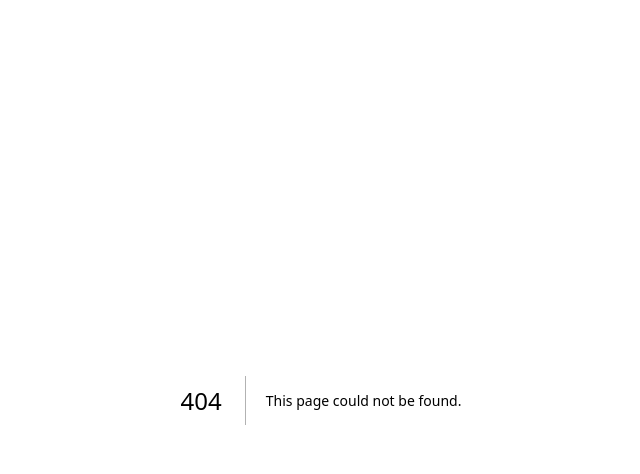
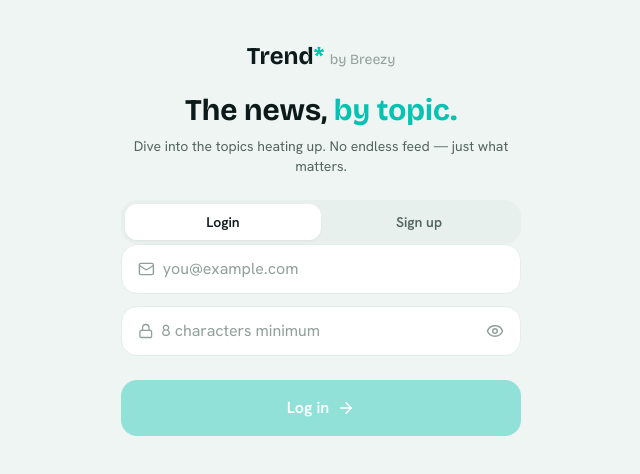
Before and after one commit to AntoninCesi/projet-api-groupe2, a Next.js app in the folder frontend/: page /login in a window 1280 px wide. Before the commit this address had no page. Shown: the top 474 px of the page, without its empty margins (319-959 px from the left). Built offline with nearby package versions, Linux system fonts and the light colour scheme.

Commit message:
feat(frontend): signing in and on pages, storing auth in cookies
 prevent page access if not logged

```diff
--- /dev/null
+++ b/frontend/src/app/login/page.js
@@ -0,0 +1,130 @@
+'use client';
+
+import { useState } from 'react';
+import { Apple, Eye, EyeOff, AtSign, Mail, Lock, ArrowRight, Check } from 'lucide-react';
+import { login } from '@/utils/auth';
+import { interests } from '@/data/auth';
+
+export default function LoginPage() {
+  const [mode, setMode] = useState('login');
+  const [showPwd, setShowPwd] = useState(false);
+  const [email, setEmail] = useState('');
+  const [pwd, setPwd] = useState('');
+  const [username, setUsername] = useState('');
+  const [picks, setPicks] = useState([]);
+  const [acceptTerms, setAcceptTerms] = useState(false);
+  const [wantEmails, setWantEmails] = useState(false);
+
+  function togglePick(it) {
+    setPicks((p) => (p.includes(it) ? p.filter((x) => x !== it) : [...p, it]));
+  }
+
+  function handleSubmit() {
+    login();
+    // hard reload: middleware + pages relisent le cookie tout de suite
+    window.location.href = '/';
+  }
+
+  const canSubmit = mode === 'login'
+    ? email && pwd
+    : username && email && pwd.length >= 8 && acceptTerms;
+
+  return (
+    <main className="mx-auto min-h-screen max-w-md bg-background px-6 pb-12">
+      <div className="pt-10 text-center">
+        <p className="font-title text-2xl font-bold text-ink">
+          Trend<span className="text-brand">*</span> <span className="text-sm font-normal text-faint">by Breezy</span>
+        </p>
+        <h1 className="mt-5 font-title text-3xl font-bold text-ink">
+          The news, <span className="text-brand">by topic.</span>
+        </h1>
+        <p className="mt-2 text-sm text-muted">
+          Dive into the topics heating up. No endless feed — just what matters.
+        </p>
+      </div>
+
+      {/* tabs login / signup */}
+      <div className="mt-6 flex rounded-2xl bg-line/60 p-1">
+        <button onClick={() => setMode('login')} className={`flex-1 rounded-xl py-2 text-sm font-semibold ${mode === 'login' ? 'bg-white text-ink shadow-sm' : 'text-muted'}`}>
+          Login
+        </button>
+        <button onClick={() => setMode('signup')} className={`flex-1 rounded-xl py-2 text-sm font-semibold ${mode === 'signup' ? 'bg-white text-ink shadow-sm' : 'text-muted'}`}>
+          Sign up
+        </button>
+      </div>
+
+      {/* champs */}
+      <div className="space-y-3">
+        {mode === 'signup' && (
+          <InputRow icon={AtSign}>
+            <input value={username} onChange={(e) => setUsername(e.target.value)} placeholder="your_handle" className="w-full bg-transparent text-ink outline-none placeholder:text-faint" />
+          </InputRow>
+        )}
+        <InputRow icon={Mail}>
+          <input type="email" value={email} onChange={(e) => setEmail(e.target.value)} placeholder="you@example.com" className="w-full bg-transparent text-ink outline-none placeholder:text-faint" />
+        </InputRow>
+        <InputRow icon={Lock}>
+          <input type={showPwd ? 'text' : 'password'} value={pwd} onChange={(e) => setPwd(e.target.value)} placeholder="8 characters minimum" className="w-full bg-transparent text-ink outline-none placeholder:text-faint" />
+          <button onClick={() => setShowPwd((v) => !v)} aria-label="Toggle password" className="text-faint">
+            {showPwd ? <EyeOff size={18} /> : <Eye size={18} />}
+          </button>
+        </InputRow>
+      </div>
+
+      {/* sign up terms + tags */}
+      {mode === 'signup' && (
+        <>
+          <h2 className="mt-5 text-sm font-semibold text-ink">Your interests</h2>
+          <div className="mt-2 flex flex-wrap gap-2">
+            {interests.map((it) => (
+              <button key={it} onClick={() => togglePick(it)} className={`rounded-full px-3 py-1.5 text-sm font-medium ${picks.includes(it) ? 'bg-brand/10 text-brand' : 'border border-line bg-white text-muted'}`}>
+                {it}
+              </button>
+            ))}
+          </div>
+
+          <div className="mt-5 space-y-3">
+            <Checkbox checked={acceptTerms} onChange={() => setAcceptTerms((v) => !v)}>
+              I accept the <span className="font-medium text-brand">Terms of Use</span> and the <span className="font-medium text-brand">Privacy Policy</span>. Required.
+            </Checkbox>
+            <Checkbox checked={wantEmails} onChange={() => setWantEmails((v) => !v)}>
+              I want to receive news, hot-topic alerts and recommendations from Trend by email. (optional)
+            </Checkbox>
+          </div>
+          <p className="mt-3 text-xs text-faint">
+            Your data stays in the EU and is never sold. You can withdraw consent anytime in Settings → Privacy.
+          </p>
+        </>
+      )}
+
+      {/* submit */}
+      <button
+        onClick={handleSubmit}
+        disabled={!canSubmit}
+        className={`mt-6 flex w-full items-center justify-center gap-2 rounded-2xl py-4 font-semibold text-white ${canSubmit ? 'bg-brand-grad' : 'bg-brand/40'}`}
+      >
+        {mode === 'login' ? 'Log in' : 'Create my account'} <ArrowRight size={18} />
+      </button>
+    </main>
+  );
+}
+
+function InputRow({ icon: Icon, children }) {
+  return (
+    <div className="flex items-center gap-2 rounded-2xl border border-line bg-white px-4 py-3 focus-within:border-brand">
+      <Icon size={18} className="text-faint" />
+      {children}
+    </div>
+  );
+}
+
+function Checkbox({ checked, onChange, children }) {
+  return (
+    <button onClick={onChange} className="flex items-start gap-2 text-left text-xs text-muted">
+      <span className={`mt-0.5 flex h-4 w-4 shrink-0 items-center justify-center rounded border ${checked ? 'border-brand bg-brand text-white' : 'border-line bg-white'}`}>
+        {checked && <Check size={12} />}
+      </span>
+      <span>{children}</span>
+    </button>
+  );
+}
--- a/frontend/src/app/page.js
+++ b/frontend/src/app/page.js
@@ -1,4 +1,5 @@
 import Link from 'next/link';
+import { cookies } from 'next/headers';
 import { BadgeCheck, TrendingUp, ArrowUpRight, ArrowDownRight, ArrowRight } from 'lucide-react';
 import BottomNav from '@/components/BottomNav';
 import ThemeCard from '@/components/ThemeCard';
@@ -6,6 +7,7 @@ import Sparkline from '@/components/SparkLine';
 import { currentUser, featured, trending, themes } from '@/data/home';
 
 export default function Home() {
+  const loggedIn = cookies().get('trend_auth');
   return (
     <main className="mx-auto min-h-screen max-w-md bg-background px-5 pb-28">
       {/* top bar : marque + user (ou login si déconnecté) */}
@@ -15,12 +17,11 @@ export default function Home() {
           <span className="text-brand">*</span>
           <span className="text-xs text-faint">by Breezy</span>
         </Link>
-        {currentUser ? (
+        {loggedIn ? (
           <Link href="/profile" aria-label="Profile">
             <img src={currentUser.avatar} alt={currentUser.name} className="h-9 w-9 rounded-full object-cover" />
           </Link>
         ) : (
-          // shortcut: page /login pas encore faite
           <Link href="/login" className="rounded-full bg-brand px-4 py-2 text-sm font-semibold text-white">
             Log in
           </Link>
--- a/frontend/src/app/profile/edit/page.js
+++ b/frontend/src/app/profile/edit/page.js
@@ -5,6 +5,7 @@ import Link from 'next/link';
 import { useRouter } from 'next/navigation';
 import { Camera, AtSign } from 'lucide-react';
 import { profile } from '@/data/profile';
+import { logout } from '@/utils/auth';
 
 const BIO_MAX = 160;
 
@@ -23,8 +24,9 @@ export default function EditProfilePage() {
   }
 
   function handleLogout() {
-    // waiting auth JWT
-    router.push('/');
+    logout(); // efface le cookie mock
+    // hard reload: vide le cache client (pages prefetch) et relance le middleware
+    window.location.href = '/';
   }
 
   return (
--- a/frontend/src/app/profile/page.js
+++ b/frontend/src/app/profile/page.js
@@ -33,7 +33,6 @@ export default function ProfilePage() {
       {/* mes thèmes */}
       <div className="mt-8 flex items-center justify-between">
         <h2 className="text-sm font-semibold uppercase tracking-wide text-brand">— My Themes</h2>
-        <button className="text-sm font-medium text-brand">Edit</button>
       </div>
       <div className="mt-4 grid grid-cols-2 gap-3">
         {themes.map((t) => (
--- /dev/null
+++ b/frontend/src/app/restricted/page.js
@@ -0,0 +1,20 @@
+import Link from 'next/link';
+import { Lock } from 'lucide-react';
+
+export default function RestrictedPage() {
+  return (
+    <main className="mx-auto flex min-h-screen max-w-md flex-col items-center justify-center bg-background px-8 text-center">
+      <div className="flex h-16 w-16 items-center justify-center rounded-2xl bg-brand/10 text-brand">
+        <Lock size={28} />
+      </div>
+      <h1 className="mt-4 font-title text-2xl font-bold text-ink">Members only</h1>
+      <p className="mt-2 text-sm text-muted">
+        This area is for signed-in users. Log in or create an account to keep going.
+      </p>
+      <Link href="/login" className="mt-6 w-full rounded-2xl bg-brand-grad py-3.5 font-semibold text-white">
+        Log in / Sign up
+      </Link>
+      <Link href="/" className="mt-3 text-sm font-medium text-brand">Back to home</Link>
+    </main>
+  );
+}
--- /dev/null
+++ b/frontend/src/data/auth.js
@@ -0,0 +1,3 @@
+// fake json waiting for back-end api data
+// centres d'intérêt proposés à l'inscription
+export const interests = ['Politics', 'Sport', 'Tech', 'Climate', 'Economy', 'Culture', 'Geopolitics'];
--- /dev/null
+++ b/frontend/src/middleware.js
@@ -0,0 +1,18 @@
+import { NextResponse } from 'next/server';
+
+// pages publiques ; tout le reste est réservé aux users connectés
+const PUBLIC = ['/', '/login', '/restricted'];
+
+export function middleware(request) {
+  const { pathname } = request.nextUrl;
+  const loggedIn = request.cookies.get('trend_auth');
+
+  if (!loggedIn && !PUBLIC.includes(pathname)) {
+    return NextResponse.redirect(new URL('/restricted', request.url));
+  }
+  return NextResponse.next();
+}
+
+export const config = {
+  matcher: ['/((?!api|_next/static|_next/image|favicon.ico).*)'],
+};
--- /dev/null
+++ b/frontend/src/utils/auth.js
@@ -0,0 +1,9 @@
+// mock auth front-only (cookie) en attendant le vrai JWT back
+// le middleware lit ce cookie pour protéger les pages
+export function login() {
+  document.cookie = 'trend_auth=1; path=/; max-age=604800'; // 7j
+}
+
+export function logout() {
+  document.cookie = 'trend_auth=; path=/; max-age=0';
+}
```
